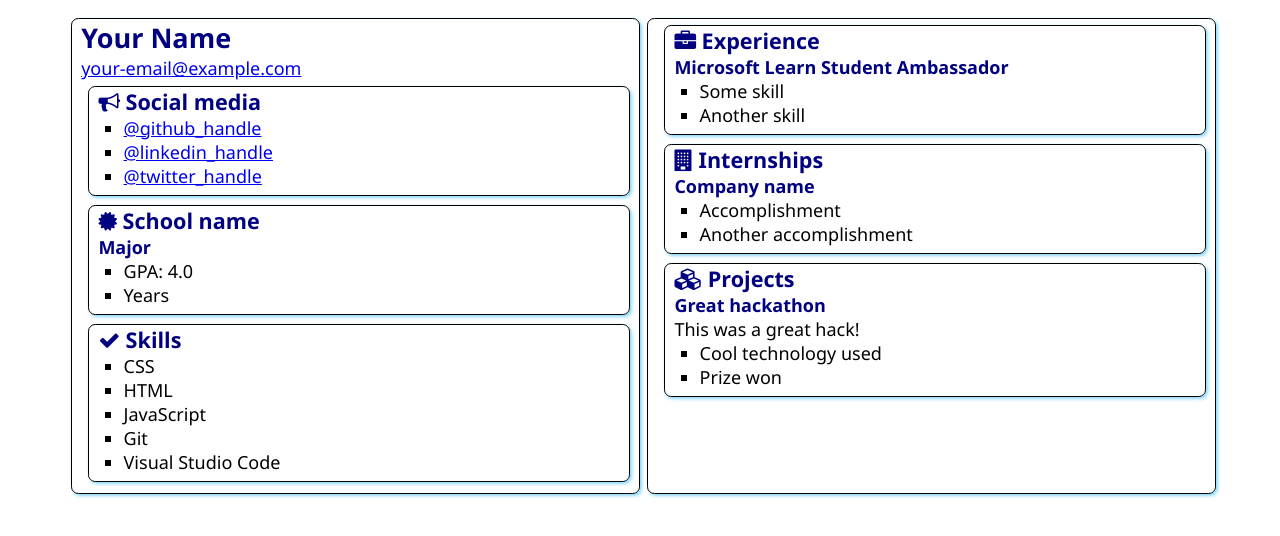
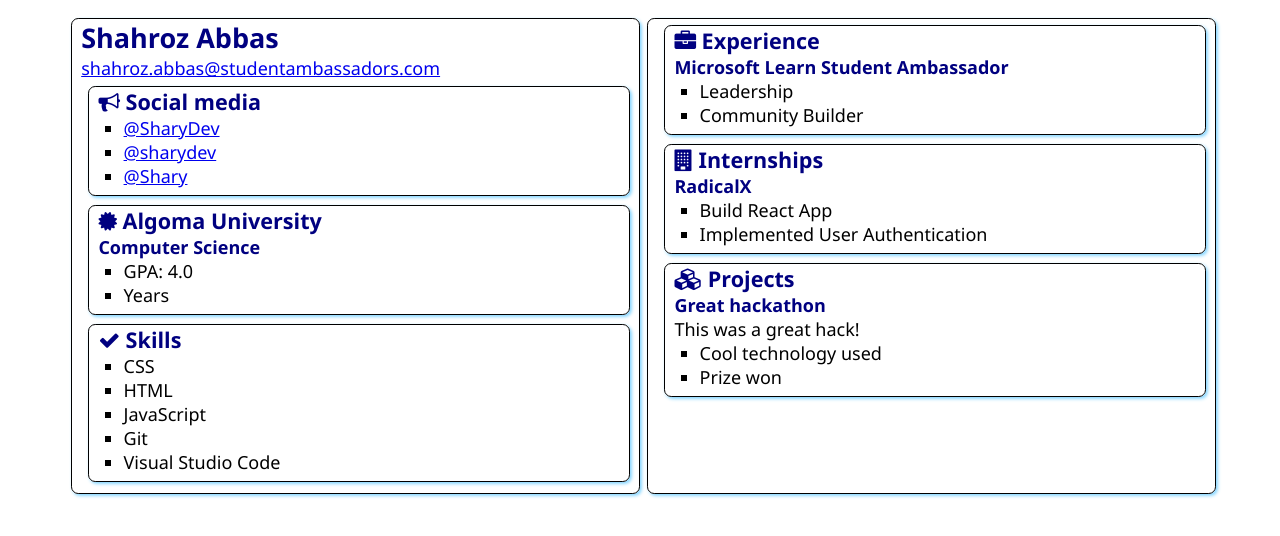
Before and after one commit to SharyDev/SATechnicalOnboarding, a plain HTML site: page src/index.html in a window 1280 px wide. Drawn offline with Linux system fonts and the light colour scheme.

Commit message:
1st push

```diff
--- a/src/index.html
+++ b/src/index.html
@@ -12,8 +12,8 @@
 <body>
     <main>
         <article class="box">
-            <h1>Your Name</h1>
-            <div><a href="mailto:your.email@example.com">your-email@example.com</a></div>
+            <h1>Shahroz Abbas</h1>
+            <div><a href="mailto:your.email@example.com">shahroz.abbas@studentambassadors.com</a></div>
 
             <section class="box">
                 <h2>
@@ -21,9 +21,9 @@
                     Social media
                 </h2>
                 <ul>
-                    <li><a href="https://github.com/<handle>">@github_handle</a></li>
-                    <li><a href="https://linkedin.com/in/<handle>">@linkedin_handle</a></li>
-                    <li><a href="https://twitter.com/<handle>">@twitter_handle</a></li>
+                    <li><a href="https://github.com/<handle>">@SharyDev</a></li>
+                    <li><a href="https://linkedin.com/in/<handle>">@sharydev</a></li>
+                    <li><a href="https://twitter.com/<handle>">@Shary</a></li>
                 </ul>
             </section>
 
@@ -31,9 +31,9 @@
                 <div class="education">
                     <h2>
                         <i class="fa fa-certificate" aria-hidden="true"></i>
-                        School name
+                        Algoma University
                     </h2>
-                    <h3>Major</h3>
+                    <h3>Computer Science</h3>
                     <ul>
                         <li>GPA: 4.0</li>
                         <li>Years</li>
@@ -63,8 +63,8 @@
                 </h2>
                 <h3>Microsoft Learn Student Ambassador</h3>
                 <ul>
-                    <li>Some skill</li>
-                    <li>Another skill</li>
+                    <li>Leadership</li>
+                    <li>Community Builder</li>
                 </ul>
             </section>
             <section class="box">
@@ -73,10 +73,10 @@
                     Internships
                 </h2>
 
-                <h3>Company name</h3>
+                <h3>RadicalX</h3>
                 <ul>
-                    <li>Accomplishment</li>
-                    <li>Another accomplishment</li>
+                    <li>Build React App</li>
+                    <li>Implemented User Authentication</li>
                 </ul>
             </section>
             <section class="box">
```
